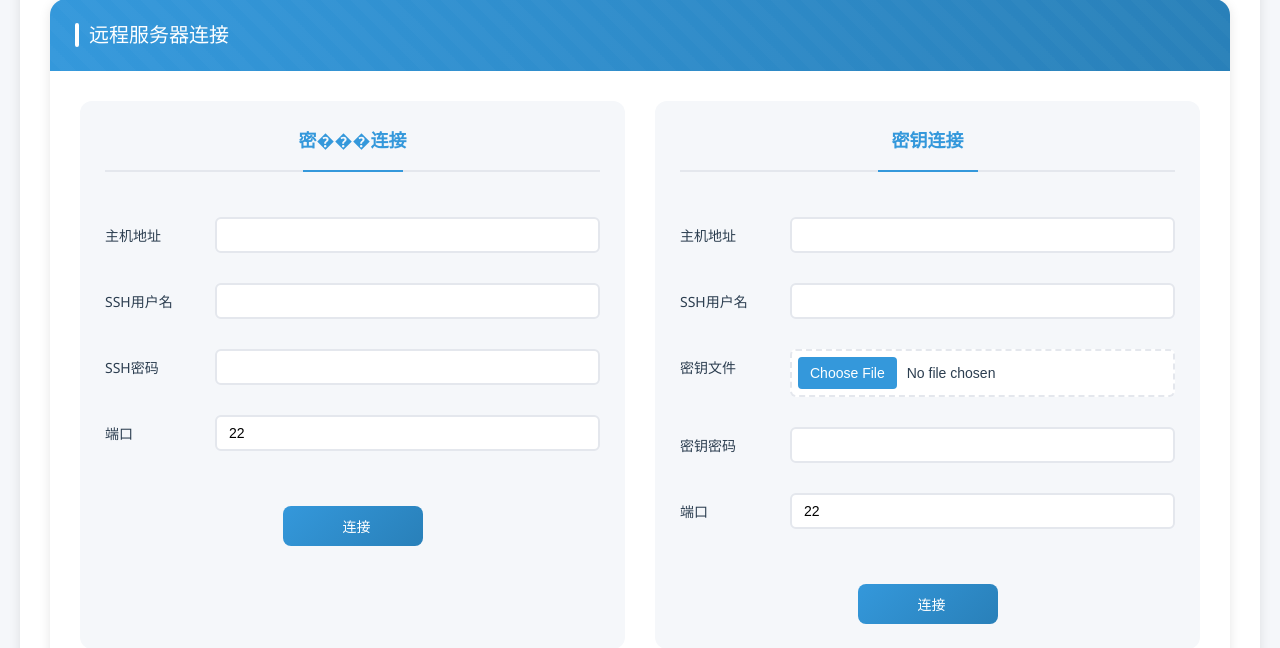
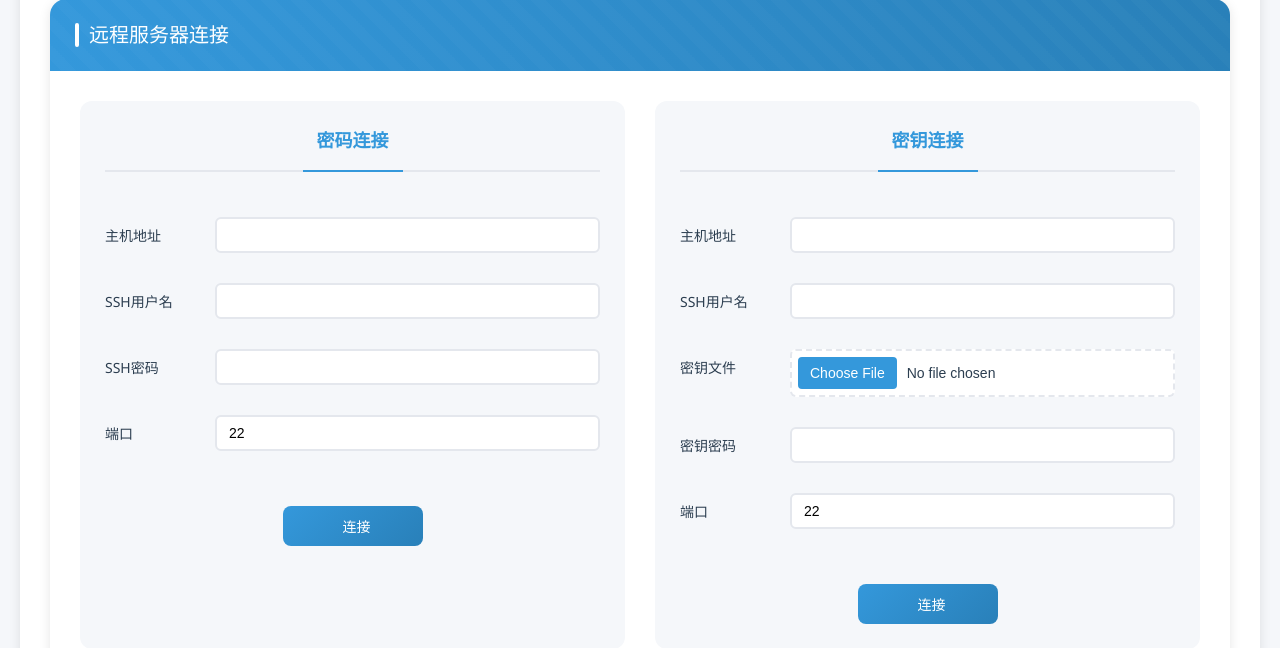
Before and after one commit to xianull0418/ftp_flask, a Flask app: page / in a window 1280 px wide. Shown: the part 210-858 px from the top of the page. Run offline with Flask 3, Linux system fonts and the light colour scheme; the visitor is signed in with stand-in values (Sample User, id 1); data that the repository does not hold is empty.

Commit message:
修改乱码

```diff
--- a/web/templates/dashboard.html
+++ b/web/templates/dashboard.html
@@ -618,7 +618,7 @@
             </div>
             <div class="connection-methods">
                 <div class="connection-card">
-                    <h4>密���连接</h4>
+                    <h4>密码连接</h4>
                     <form id="passwordConnectForm">
                         <div class="form-group">
                             <label>主机地址</label>
```
Also changed, not shown: temp_downloads/admin_1.jpeg (added).
